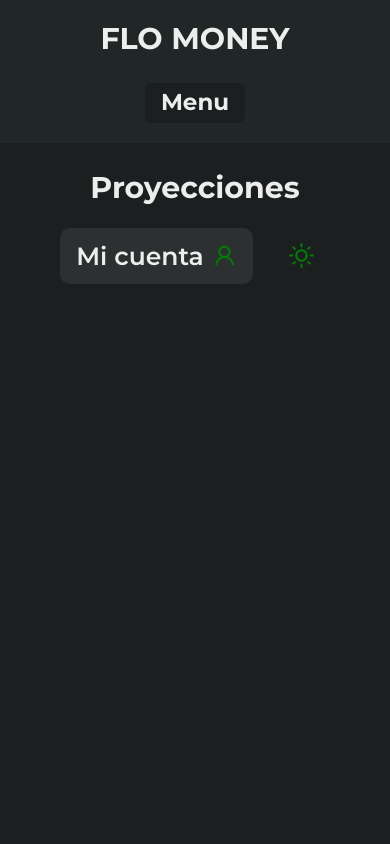
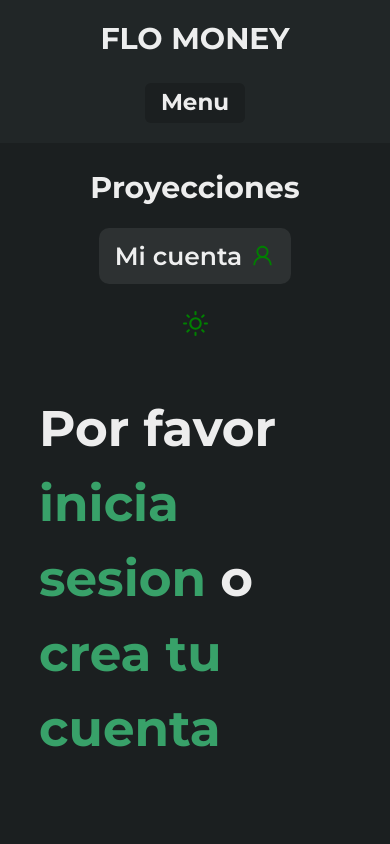
Before and after one commit to Flo-314/flo-money-frontend, a React (Vite) app: page /proyecciones in a window 390 px wide. Shown: the top 844 px of the page. Built offline with nearby package versions, Linux system fonts and the light colour scheme.

Commit message:
feat mobile added

```diff
--- a/src/components/Reusable Components/Parts of Components/CategoryModal.tsx
+++ b/src/components/Reusable Components/Parts of Components/CategoryModal.tsx
@@ -66,7 +66,7 @@ const CategoryModal: FC<Props> = ({isEdit, isIncome, category}) => {
 
   return (
     <Box>
-      <Button onClick={onOpen}>
+      <Button position={{base: "initial", lg: "relative"}} onClick={onOpen}>
         {isEdit ? (
           <EditIcon color={isIncome ? "green" : "red"} />
         ) : (
@@ -161,6 +161,7 @@ const CategoryModal: FC<Props> = ({isEdit, isIncome, category}) => {
                     fontWeight={700}
                     isLoading={isSumbitting === true ? true : false}
                     mr={3}
+                    position={{base: "initial", lg: "relative"}}
                     type="submit"
                   >
                     {isEdit ? "Guardar" : "Crear"}
@@ -174,6 +175,7 @@ const CategoryModal: FC<Props> = ({isEdit, isIncome, category}) => {
                       fontWeight={700}
                       isLoading={deleteSumbitting === true ? true : false}
                       mr={3}
+                      position={{base: "initial", lg: "relative"}}
                       onClick={async () => {
                         setDeleteSumbitting(true);
                         try {
@@ -201,6 +203,7 @@ const CategoryModal: FC<Props> = ({isEdit, isIncome, category}) => {
                   ) : null}
                   <Button
                     disabled={isSumbitting || deleteSumbitting === true ? true : false}
+                    position={{base: "initial", lg: "relative"}}
                     onClick={onClose}
                   >
                     Cancelar
--- a/src/components/Reusable Components/Parts of Components/PaymentModal.tsx
+++ b/src/components/Reusable Components/Parts of Components/PaymentModal.tsx
@@ -70,7 +70,7 @@ const PaymentModal: FC<Props> = ({isEdit, isIncome, category, payment}) => {
 
   return (
     <Box>
-      <Button onClick={onOpen}>
+      <Button position={{base: "initial", lg: "relative"}} onClick={onOpen}>
         {isEdit ? (
           <EditIcon color={isIncome ? "green" : "red"} />
         ) : (
@@ -175,6 +175,7 @@ const PaymentModal: FC<Props> = ({isEdit, isIncome, category, payment}) => {
                     fontWeight={700}
                     isLoading={isSumbitting === true ? true : false}
                     mr={3}
+                    position={{base: "initial", lg: "relative"}}
                     type="submit"
                   >
                     {isEdit ? "Guardar" : "Crear"}
@@ -188,6 +189,7 @@ const PaymentModal: FC<Props> = ({isEdit, isIncome, category, payment}) => {
                       fontWeight={700}
                       isLoading={deleteSumbitting === true ? true : false}
                       mr={3}
+                      position={{base: "initial", lg: "relative"}}
                       onClick={async () => {
                         setDeleteSumbitting(true);
                         try {
@@ -217,6 +219,7 @@ const PaymentModal: FC<Props> = ({isEdit, isIncome, category, payment}) => {
 
                   <Button
                     disabled={isSumbitting || deleteSumbitting === true ? true : false}
+                    position={{base: "initial", lg: "relative"}}
                     onClick={onClose}
                   >
                     Cancelar
--- a/src/components/Reusable Components/layout/UserNav.tsx
+++ b/src/components/Reusable Components/layout/UserNav.tsx
@@ -13,7 +13,7 @@ function UserNav() {
 
   return (
     <nav>
-      <Flex align={"center"} gap="5" justify="center">
+      <Flex align={"center"} direction={{base: "column", lg: "row"}} gap="5" justify="center">
         <Flex align={"center"} gap="1" justify={"center"}>
           <Menu>
             <MenuButton
@@ -22,6 +22,7 @@ function UserNav() {
               fontSize="25"
               fontWeight={600}
               paddingY="7"
+              position={{base: "initial", lg: "relative"}}
               rightIcon={<AiOutlineUser color="green" size="25" />}
             >
               Mi cuenta
@@ -30,7 +31,7 @@ function UserNav() {
               <MenuItem>
                 <Link as={RouteLink} to="/account">
                   <Text fontSize={20} fontWeight={600}>
-                    My Account
+                    Mi cuenta
                   </Text>
                 </Link>
               </MenuItem>
@@ -40,13 +41,13 @@ function UserNav() {
                 }}
               >
                 <Text fontSize={20} fontWeight={600}>
-                  Logout
+                  Cerrar Sesion
                 </Text>
               </MenuItem>
             </MenuList>
           </Menu>
         </Flex>
-        <Button bg="inherit" onClick={toggleColorMode}>
+        <Button bg="inherit" position={{base: "initial", lg: "relative"}} onClick={toggleColorMode}>
           <Center>
             {colorMode === "light" && <MoonIcon boxSize={25} color="green" />}
             {colorMode === "dark" && <SunIcon boxSize={25} color="green" />}
--- a/src/components/Reusable Components/layout/header/MobileHeader.tsx
+++ b/src/components/Reusable Components/layout/header/MobileHeader.tsx
@@ -13,7 +13,13 @@ function MobileHeader() {
   return (
     <Center display={{lg: "none", base: "inherit"}}>
       <Menu>
-        <MenuButton as={Button} bg={"bgPrimary"} fontSize={23} fontWeight={"bold"}>
+        <MenuButton
+          as={Button}
+          bg={"bgPrimary"}
+          fontSize={23}
+          fontWeight={"bold"}
+          position={{base: "initial", lg: "relative"}}
+        >
           Menu
         </MenuButton>
 
--- a/src/components/pages/Home.tsx
+++ b/src/components/pages/Home.tsx
@@ -15,7 +15,7 @@ function Home() {
   return (
     <main>
       {user.data && (
-        <Box bg="bgPrimary" height="100%" minHeight={"100vh"} paddingTop="3rem" width="100%">
+        <Box bg="bgPrimary" height="100%" minHeight={"100vh"} paddingY="3rem" width="100%">
           <Box marginLeft={"10%"} maxWidth="1100px" width="80%">
             <section id="overview">
               <HeaderPage title="Vista General " />
@@ -92,13 +92,13 @@ function Home() {
       {!user.data && !user.token && (
         <Flex align="center" direction={"column"} justify={"center"} marginTop={"15%"}>
           <Text fontSize="50" fontWeight={700}>
-            Please{" "}
+            Por favor{" "}
             <Link as={RouteLink} color="green.500" to={"/login"}>
-              Log-In
+              inicia sesion
             </Link>{" "}
-            or{" "}
+            o{" "}
             <Link as={RouteLink} color="green.500" to={"/singup"}>
-              Sign Up
+              crea tu cuenta
             </Link>
           </Text>
         </Flex>
--- a/src/components/pages/Incomes.tsx
+++ b/src/components/pages/Incomes.tsx
@@ -34,7 +34,7 @@ function Incomes() {
   return (
     <main>
       {user.data && (
-        <Box bg="bgPrimary" height="100%" minHeight={"100vh"} paddingTop="3rem" width="100%">
+        <Box bg="bgPrimary" height="100%" minHeight={"100vh"} paddingY="3rem" width="100%">
           <Box marginLeft={"10%"} maxWidth="1000px" width="80%">
             <section id="overview">
               <HeaderPage title="Ingresos" />
@@ -86,18 +86,16 @@ function Incomes() {
       )}
       {!user.data && !user.token && (
         <Flex align="center" direction={"column"} justify={"center"} marginTop={"15%"}>
-          <Flex align="center" direction={"column"} justify={"center"} marginTop={"15%"}>
           <Text fontSize="50" fontWeight={700}>
-              Please{" "}
+            Por favor{" "}
             <Link as={RouteLink} color="green.500" to={"/login"}>
-                Log-In
+              inicia sesion
             </Link>{" "}
-              or{" "}
+            o{" "}
             <Link as={RouteLink} color="green.500" to={"/singup"}>
-                Sign Up
+              crea tu cuenta
             </Link>
           </Text>
-          </Flex>
         </Flex>
       )}
     </main>
--- a/src/components/pages/Login.tsx
+++ b/src/components/pages/Login.tsx
@@ -130,6 +130,7 @@ function Login() {
                       fontSize="20"
                       fontWeight={700}
                       isLoading={isSumbitting === true ? true : false}
+                      position={{base: "initial", lg: "relative"}}
                       type="submit"
                     >
                       Ingresar
--- a/src/components/pages/Outcomes.tsx
+++ b/src/components/pages/Outcomes.tsx
@@ -34,7 +34,7 @@ function Incomes() {
   return (
     <main>
       {user.data && (
-        <Box bg="bgPrimary" height="100%" minHeight={"100vh"} paddingTop="3rem" width="100%">
+        <Box bg="bgPrimary" height="100%" minHeight={"100vh"} paddingY="3rem" width="100%">
           <Box marginLeft={"10%"} maxWidth="1000px" width="80%">
             <section id="overview">
               <HeaderPage title="Egresos" />
@@ -80,18 +80,16 @@ function Incomes() {
       )}
       {!user.data && !user.token && (
         <Flex align="center" direction={"column"} justify={"center"} marginTop={"15%"}>
-          <Flex align="center" direction={"column"} justify={"center"} marginTop={"15%"}>
           <Text fontSize="50" fontWeight={700}>
-              Please{" "}
+            Por favor{" "}
             <Link as={RouteLink} color="green.500" to={"/login"}>
-                Log-In
+              inicia sesion
             </Link>{" "}
-              or{" "}
+            o{" "}
             <Link as={RouteLink} color="green.500" to={"/singup"}>
-                Sign Up
+              crea tu cuenta
             </Link>
           </Text>
-          </Flex>
         </Flex>
       )}
     </main>
--- a/src/components/pages/Projections.tsx
+++ b/src/components/pages/Projections.tsx
@@ -1,6 +1,7 @@
-import {Box, Flex, Grid, GridItem, Text} from "@chakra-ui/react";
+import {Box, Flex, Grid, GridItem, Link, Spinner, Text} from "@chakra-ui/react";
 import {useContext} from "react";
 import {AiOutlineDollarCircle} from "react-icons/ai";
+import {Link as RouteLink} from "react-router-dom";
 
 import sumOfCategory from "../../helper functions/sumOfCategory";
 import {UserContext} from "../../helper functions/UserContext";
@@ -113,6 +114,28 @@ function Projections() {
                 </GridItem>
               </Grid>
             )}
+            {!user.data && user.token && (
+              <Flex align="center" direction={"column"} justify={"center"} marginTop={"15%"}>
+                <Text fontSize="50" fontWeight={700}>
+                  Loading...
+                </Text>
+                <Spinner boxSize={200} color="green" thickness={"3em"} />
+              </Flex>
+            )}
+            {!user.data && !user.token && (
+              <Flex align="center" direction={"column"} justify={"center"} marginTop={"15%"}>
+                <Text fontSize="50" fontWeight={700}>
+                  Por favor{" "}
+                  <Link as={RouteLink} color="green.500" to={"/login"}>
+                    inicia sesion
+                  </Link>{" "}
+                  o{" "}
+                  <Link as={RouteLink} color="green.500" to={"/singup"}>
+                    crea tu cuenta
+                  </Link>
+                </Text>
+              </Flex>
+            )}
           </section>
         </Box>
       </Box>
--- a/src/components/pages/Signup.tsx
+++ b/src/components/pages/Signup.tsx
@@ -190,6 +190,7 @@ function Singup() {
                       fontSize={20}
                       fontWeight="700"
                       isLoading={isSumbitting === true ? true : false}
+                      position={{base: "initial", lg: "relative"}}
                       type="submit"
                     >
                       Submit
```
Lines whose indentation alone changed are shown as unchanged.
